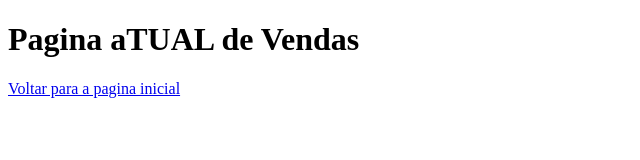
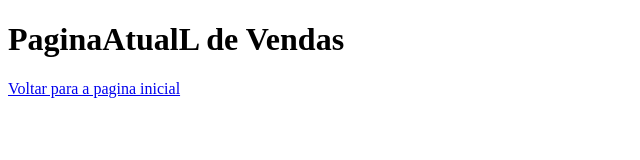
Before and after one commit to dilnetdev/aulagithub, a plain HTML site: page vendas.html in a window 1280 px wide. Shown: the whole page, without its empty margins (0-640 px from the left). Drawn offline with Linux system fonts and the light colour scheme.

Commit message:
Atualizando vendas

```diff
--- a/vendas.html
+++ b/vendas.html
@@ -7,7 +7,7 @@
     <title>Document</title>
 </head>
 <body>
-    <h1> Pagina aTUAL de Vendas</h1>
+    <h1> PaginaAtualL de Vendas</h1>
 
     <a href="index.html"> Voltar para a pagina inicial</a>
 </body>
```
